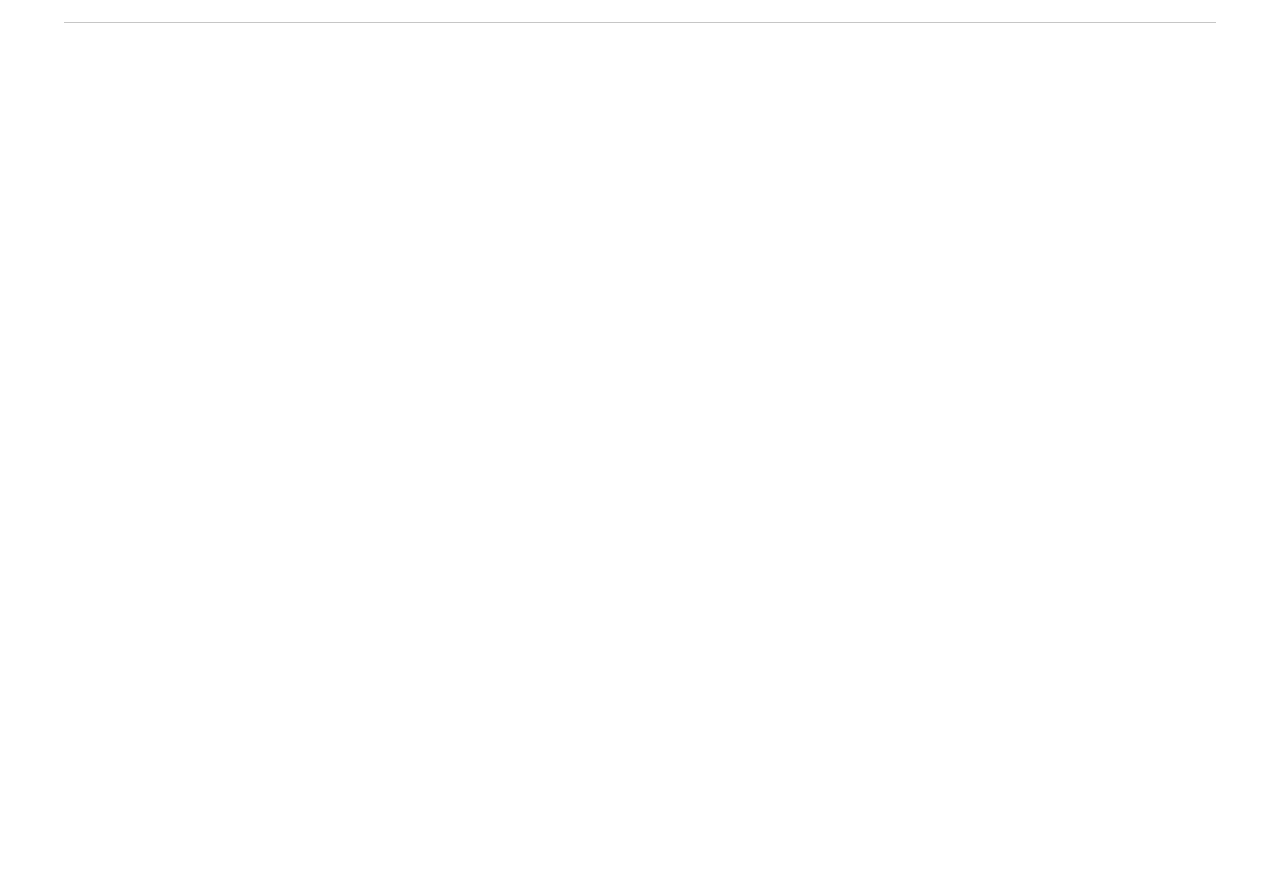
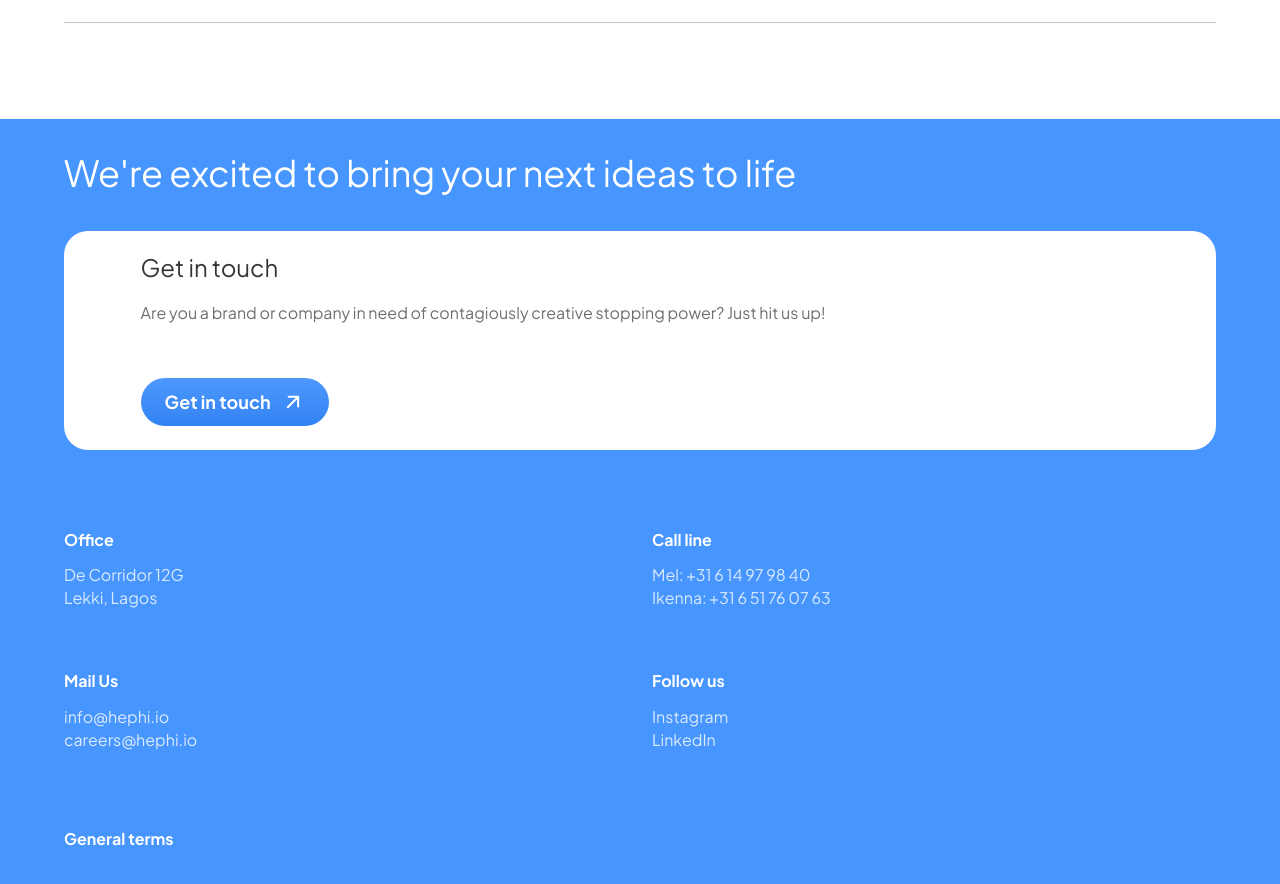
Before and after one commit to hephi-io/hephi-website, a Next.js app: page / in a window 1280 px wide. Shown: the part 10545-11429 px from the top of the page. Before the commit the page ends 10664 px from the top, so only its background shows below. Built offline with nearby package versions, Linux system fonts and the light colour scheme.

Commit message:
feat: get in touch section added

```diff
--- a/src/app/page.tsx
+++ b/src/app/page.tsx
@@ -1231,6 +1231,133 @@ export default function Home() {
         </div>
       </section>
 
+      <section className="bg-[#4795FF] py-9">
+        <div className="w-[90%] mx-auto">
+
+          <div className="font-normal text-4xl leading-9 text-white">
+            We&apos;re excited to bring your next ideas to life
+          </div>
+
+          <div className="mt-10 py-6 rounded-3xl bg-white">
+            <div className="w-[86.7%] mx-auto">
+
+              <div className="font-normal text-2xl leading-6 text-[#363636]">
+                Get in touch
+              </div>
+
+              <div className="font-normal text-base leading-[19.2px] text-[#6F6F6F] mt-6 mb-1">
+                Are you a brand or company in need of contagiously creative stopping power? Just hit us up!
+              </div>
+
+              <button className="h-12	rounded-full px-6 py-3 mt-14 bg-gradient-to-b from-[#4E98FE] to-[#3283F3] flex gap-x-[10px] items-center">
+
+                <div className="font-bold text-lg leading-[23.4px] text-white">
+                  Get in touch
+                </div>
+
+                <Image
+                  src={Arrow}
+                  width={24}
+                  height={24}
+                  alt="arrow"
+                />
+
+              </button>
+
+            </div>
+          </div>
+
+          <div className="grid grid-cols-2 gap-6 mt-10">
+
+            <div className="pt-10">
+
+              <div className="font-bold text-base leading-[19.2px] text-white">
+                Office
+              </div>
+
+              <div className="font-normal text-base leading-[19.2px] text-[#FFFFFFCC] mt-4">
+
+                <div>
+                  De Corridor 12G
+                </div>
+
+                <div className="mt-1">
+                  Lekki, Lagos
+                </div>
+
+              </div>
+
+            </div>
+
+            <div className="pt-10">
+
+              <div className="font-bold text-base leading-[19.2px] text-white">
+                Call line
+              </div>
+
+              <div className="font-normal text-base leading-[19.2px] text-[#FFFFFFCC] mt-4">
+
+                <div>
+                  Mel: +31 6 14 97 98 40
+                </div>
+
+                <div className="mt-1">
+                  Ikenna: +31 6 51 76 07 63
+                </div>
+
+              </div>
+
+            </div>
+
+            <div className="pt-10">
+
+              <div className="font-bold text-base leading-[19.2px] text-white">
+                Mail Us
+              </div>
+
+              <div className="font-normal text-base leading-[19.2px] text-[#FFFFFFCC] mt-4">
+
+                <div>
+                  info@hephi.io
+                </div>
+
+                <div className="mt-1">
+                  careers@hephi.io
+                </div>
+
+              </div>
+
+            </div>
+
+            <div className="pt-10">
+
+              <div className="font-bold text-base leading-[19.2px] text-white">
+                Follow us
+              </div>
+
+              <div className="font-normal text-base leading-[19.2px] text-[#FFFFFFCC] mt-4">
+
+                <div>
+                  Instagram
+                </div>
+
+                <div className="mt-1">
+                  LinkedIn
+                </div>
+
+              </div>
+
+            </div>
+
+          </div>
+
+          <div className="font-bold text-base leading-[19.2px] text-white mt-20">
+            General terms
+          </div>
+
+        </div>
+      </section>
+
     </main>
   );
 }
```
